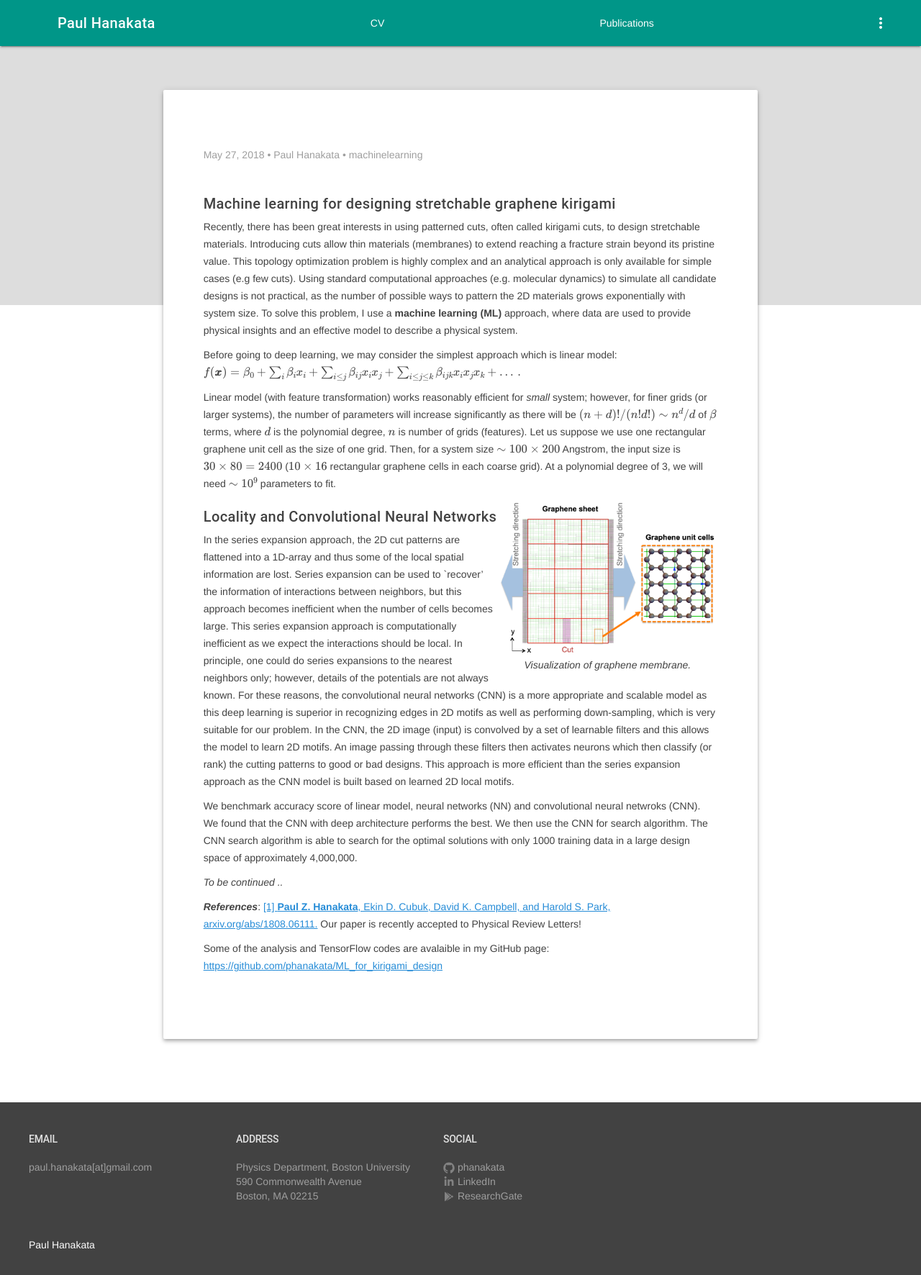
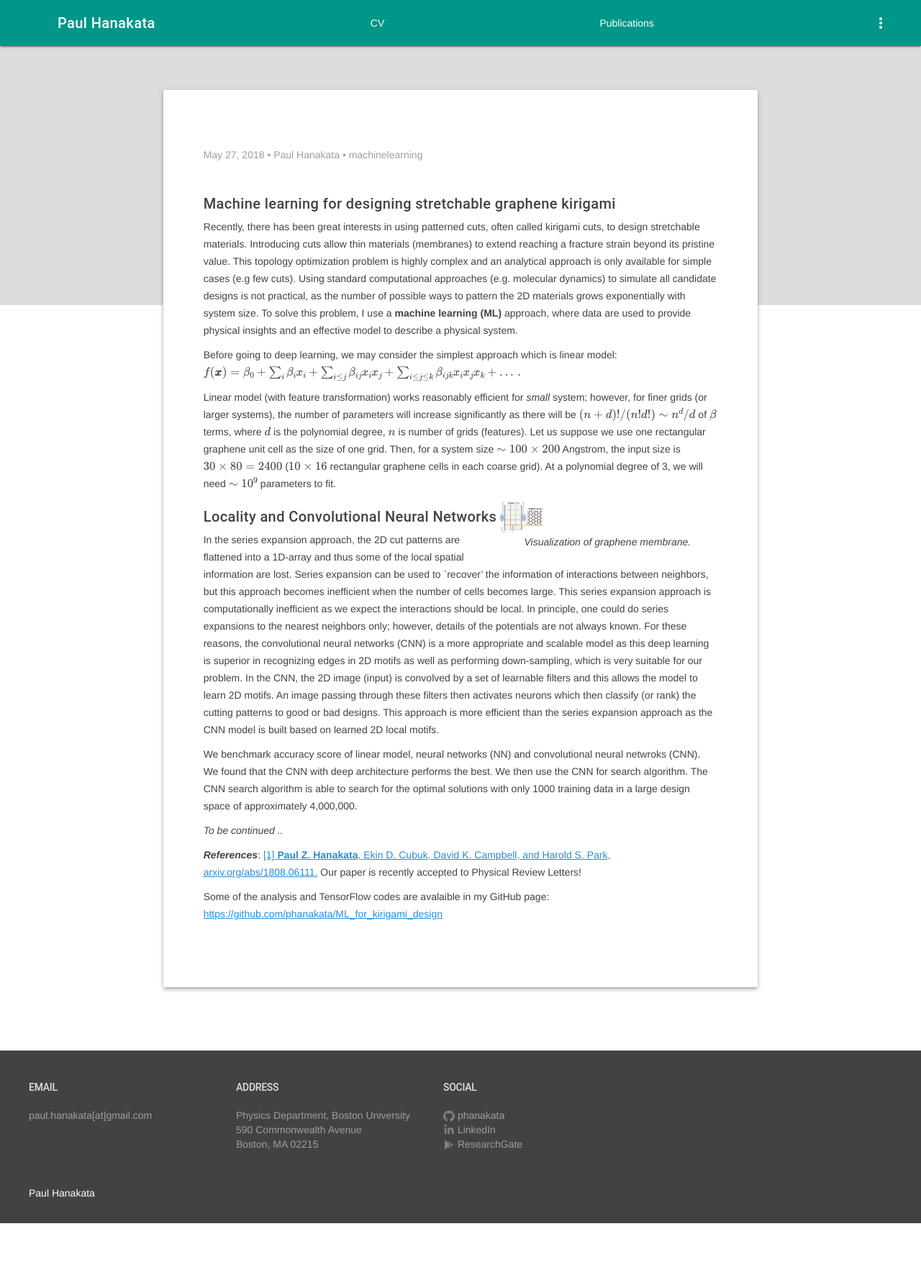
Before and after one commit to phanakata/phanakata.github.io, a Jekyll site: the page built from _posts/2018-05-29-ML.markdown, in a window 1280 px wide. Shown: the whole page at 72% size. Built offline with Jekyll 4.4.1, drawn with Linux system fonts in a browser that asks for light colours; formulas are drawn with MathJax 3; after the commit the page ends 1700 px from its top, so only the background shows below that.

Commit message:
Update 2018-05-29-ML.markdown

```diff
--- a/_posts/2018-05-29-ML.markdown
+++ b/_posts/2018-05-29-ML.markdown
@@ -16,9 +16,8 @@
 Linear model (with feature transformation) works reasonably efficient for *small* system; however, for finer grids (or larger systems), the number of parameters will increase significantly as there will be $(n+d)!/(n!d!)\sim n^d/d$ of $\beta$ terms, where $d$ is the polynomial degree, $n$ is number of grids (features). Let us suppose we use one rectangular graphene unit cell as the size of one grid. Then, for a system size $\sim100\times200$ Angstrom, the input size is $30\times80=2400$ ($10\times16$ rectangular graphene cells in each coarse grid). At a polynomial degree of 3, we will need $\sim10^9$ parameters to fit.
 <table class="image" align="right">
 <caption align="bottom">{{ "<i> Visualization of graphene membrane.</i>" }}</caption>
-<tr><td><img src="/img/graphene_sheet.png" alt="" description="Drawing" style="width: 300px; max-width:100%;"/></td></tr>
+<tr><td><img src="/img/graphene_sheet.png" alt="Visualization of graphene membrane" description="Drawing" style="width: 300px; max-width:20%;"/></td></tr>
 </table>
-
 ##### Locality and Convolutional Neural Networks
 In the series expansion approach, the 2D cut patterns are flattened into a 1D-array and thus some of the local spatial information are
 lost. Series expansion can be used to `recover' the information of interactions between neighbors, but this approach becomes inefficient when the number of cells becomes large. This series expansion approach is computationally inefficient as we expect the interactions should be local. In principle, one could do series expansions to the nearest neighbors only; however, details of the potentials are not always known. For these reasons, the convolutional neural networks (CNN) is a more appropriate and scalable model as this deep learning is superior in recognizing edges in 2D motifs as well as performing down-sampling, which is very suitable for our problem. In the CNN, the 2D image (input) is convolved by a set of learnable filters and this allows the model to learn 2D motifs. An image passing through these filters then activates neurons which then classify (or rank) the cutting patterns to good or bad designs. This approach is more efficient than the series expansion approach as the CNN model is built based on learned 2D local motifs.
```
